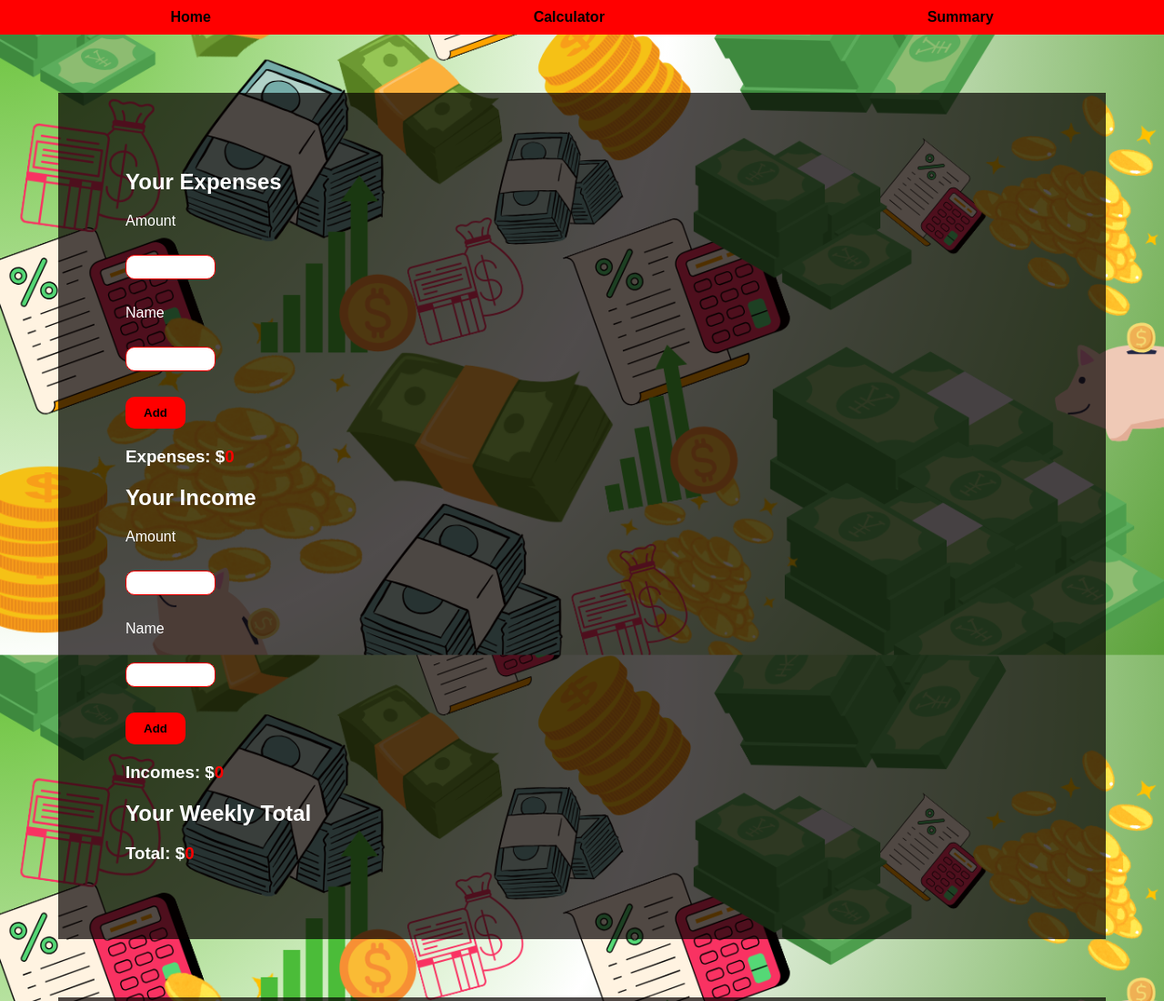
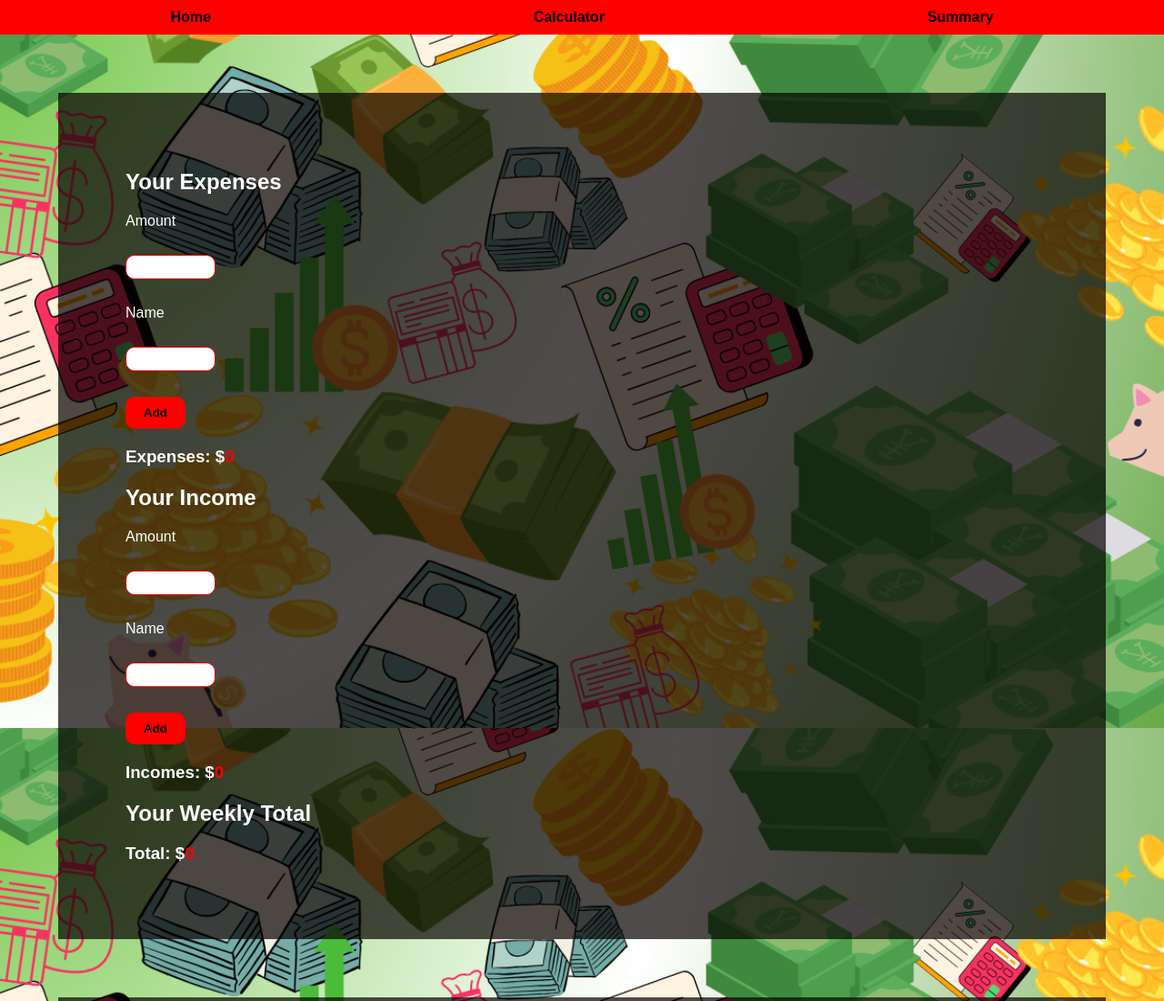
Before and after one commit to 100prein/aSpending_web-Github, a plain HTML site: page index.html in a window 1280 px wide. Shown: the top 1100 px of the page at 91% size. Drawn offline with Linux system fonts and the light colour scheme.

Commit message:
some styling 3

```diff
--- a/src/styles.css
+++ b/src/styles.css
@@ -1,6 +1,6 @@
 
 body {
-    background: url("./img/aSpendingBkg.png") repeat-y;
+    background: url("./img/aSpendingBkg.png") no-repeat fixed;
     background-size: cover;
     font-family: Arial, sans-serif;
     margin: 0;
@@ -92,11 +92,13 @@ input[type="submit"]:hover {
     background-color: black;
     color: red;
     border: 1px solid red;
+
 }
 
 #expenseList, #incomeList {
     list-style-type: none;
     padding: 0;
+
 }
 
 #expenseList li, #incomeList li {
```
